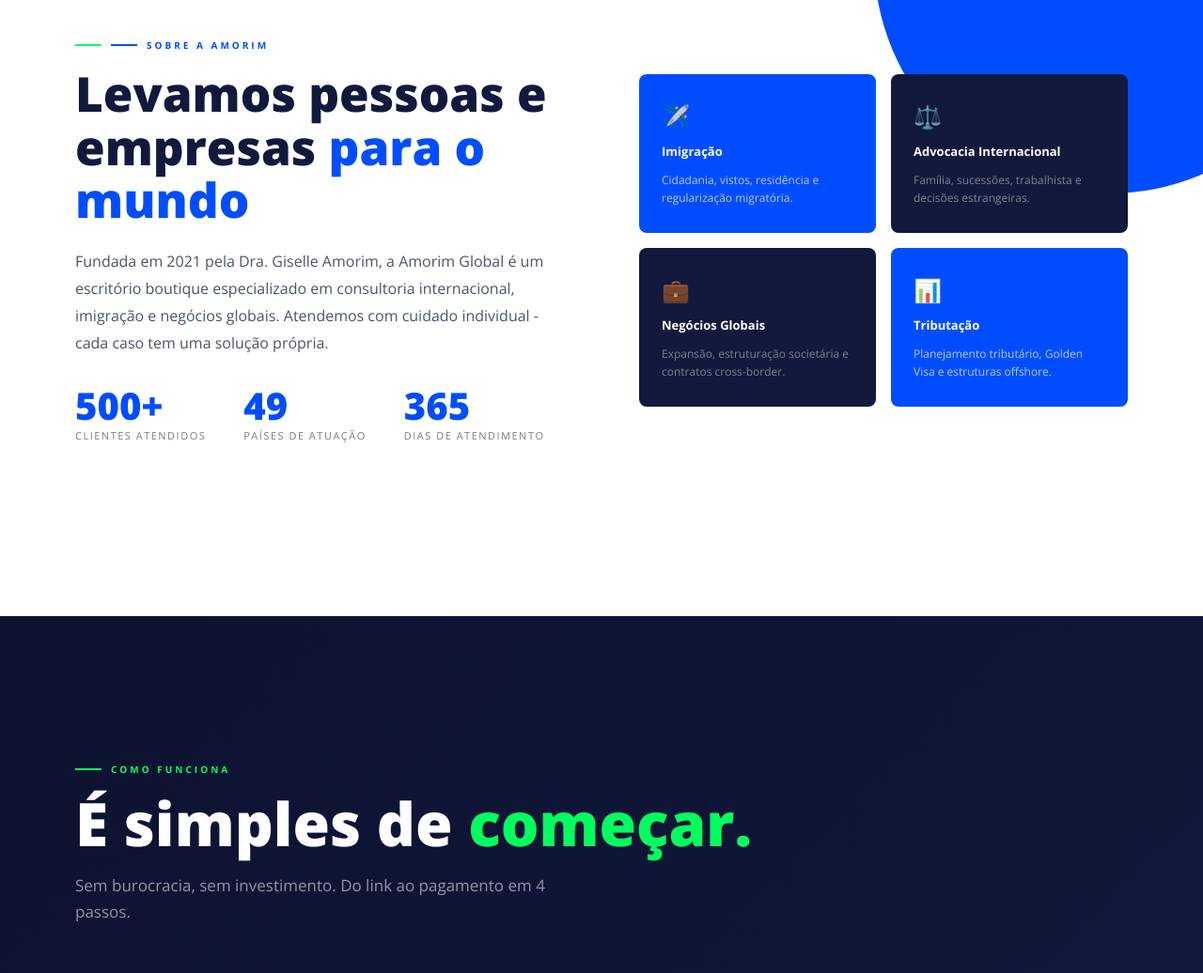
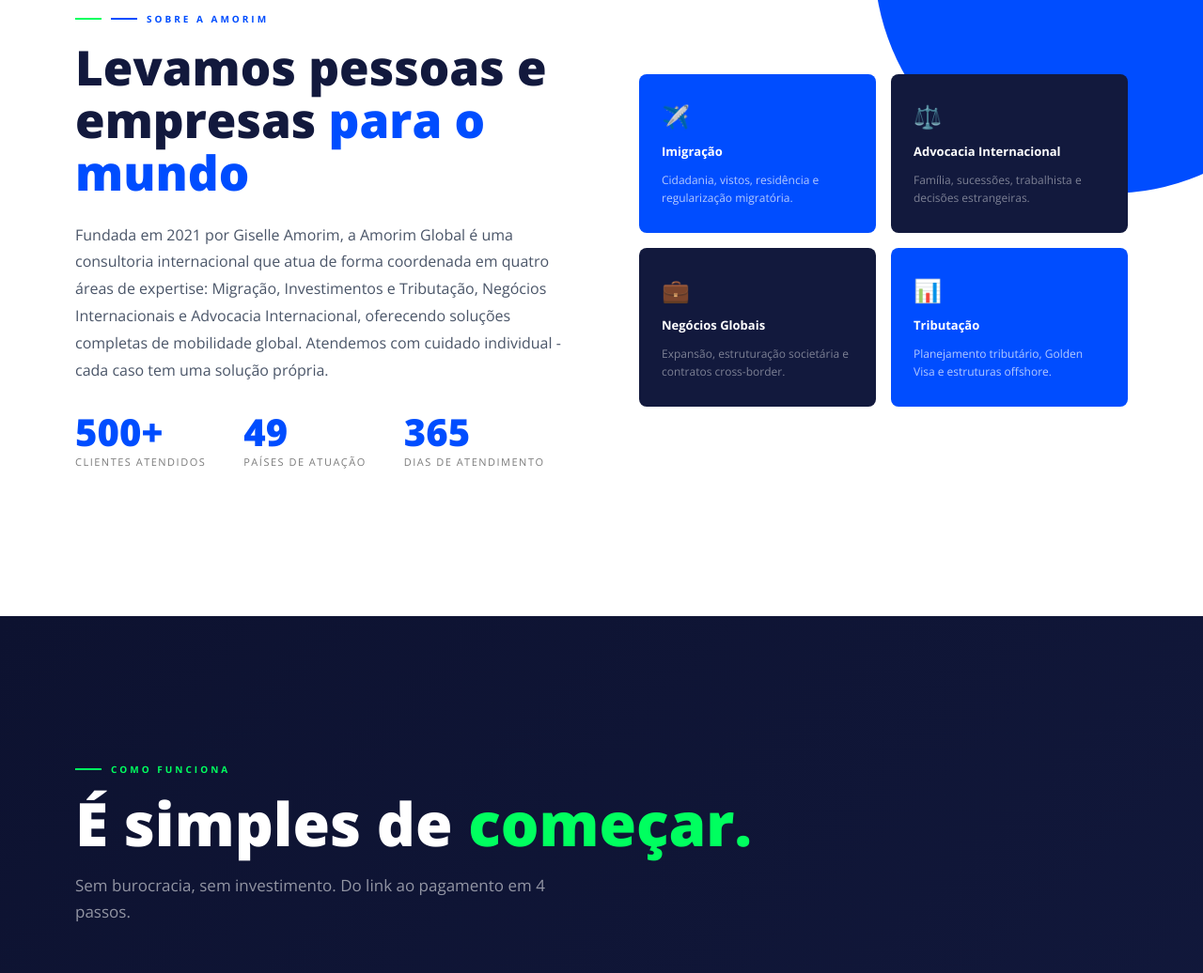
Before and after one commit to basilepedro/ppt-influenciadores, a plain HTML site: page index.html in a window 1280 px wide. Shown: the part 944-1980 px from the top of the page at 94% size. Drawn offline with nearby package versions, Linux system fonts and the light colour scheme.

Commit message:
Update index.html

```diff
--- a/index.html
+++ b/index.html
@@ -554,7 +554,7 @@
       </div>
       <h2 class="slide-title">Levamos pessoas e empresas <span>para o mundo</span></h2>
       <p>
-        Fundada em 2021 pela Dra. Giselle Amorim, a Amorim Global é um escritório boutique especializado em consultoria internacional, imigração e negócios globais. Atendemos com cuidado individual - cada caso tem uma solução própria.
+        Fundada em 2021 por Giselle Amorim, a Amorim Global é uma consultoria internacional que atua de forma coordenada em quatro áreas de expertise: Migração, Investimentos e Tributação, Negócios Internacionais e Advocacia Internacional, oferecendo soluções completas de mobilidade global. Atendemos com cuidado individual - cada caso tem uma solução própria.
       </p>
       <div class="stat-row">
         <div class="stat-item">
```
